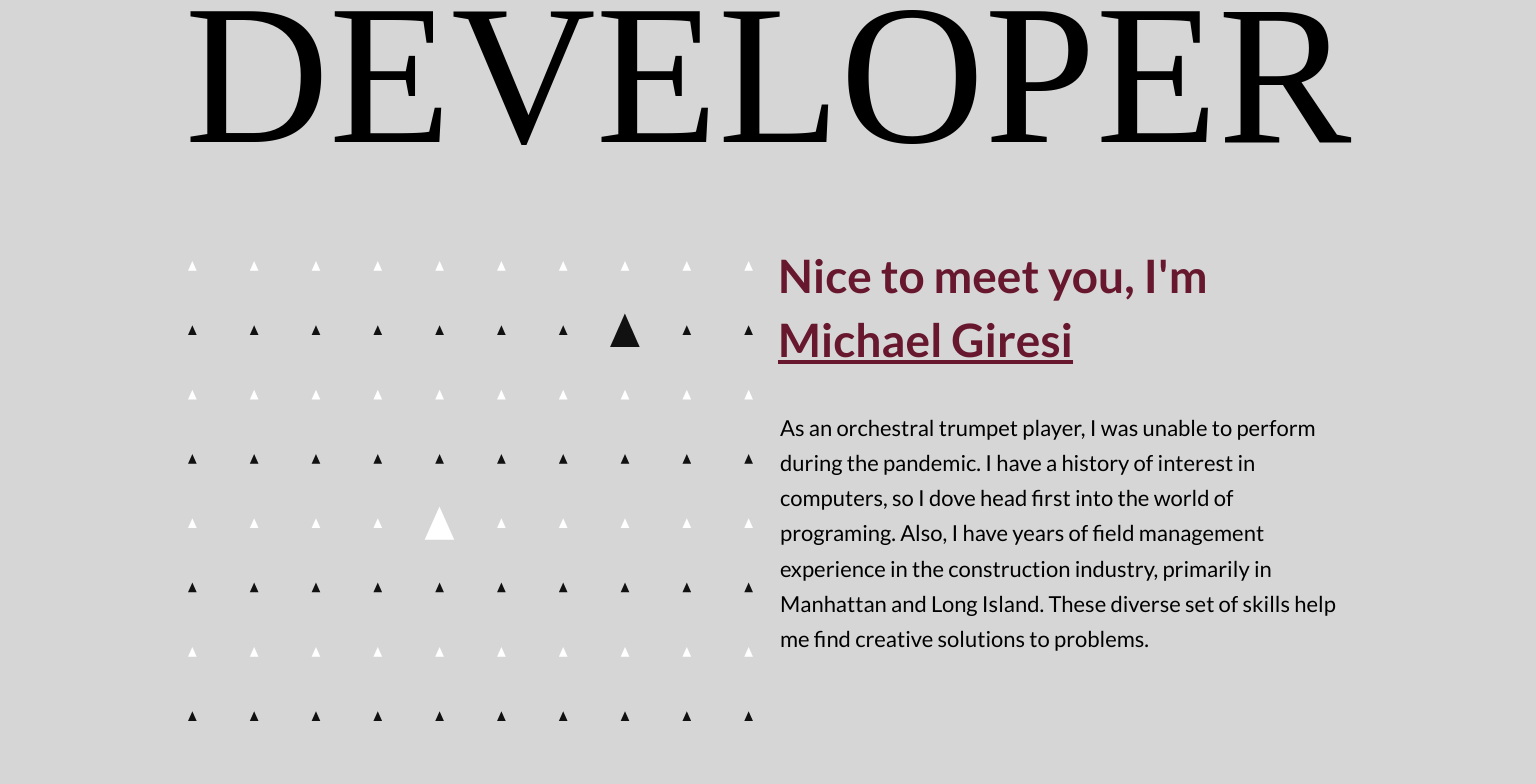
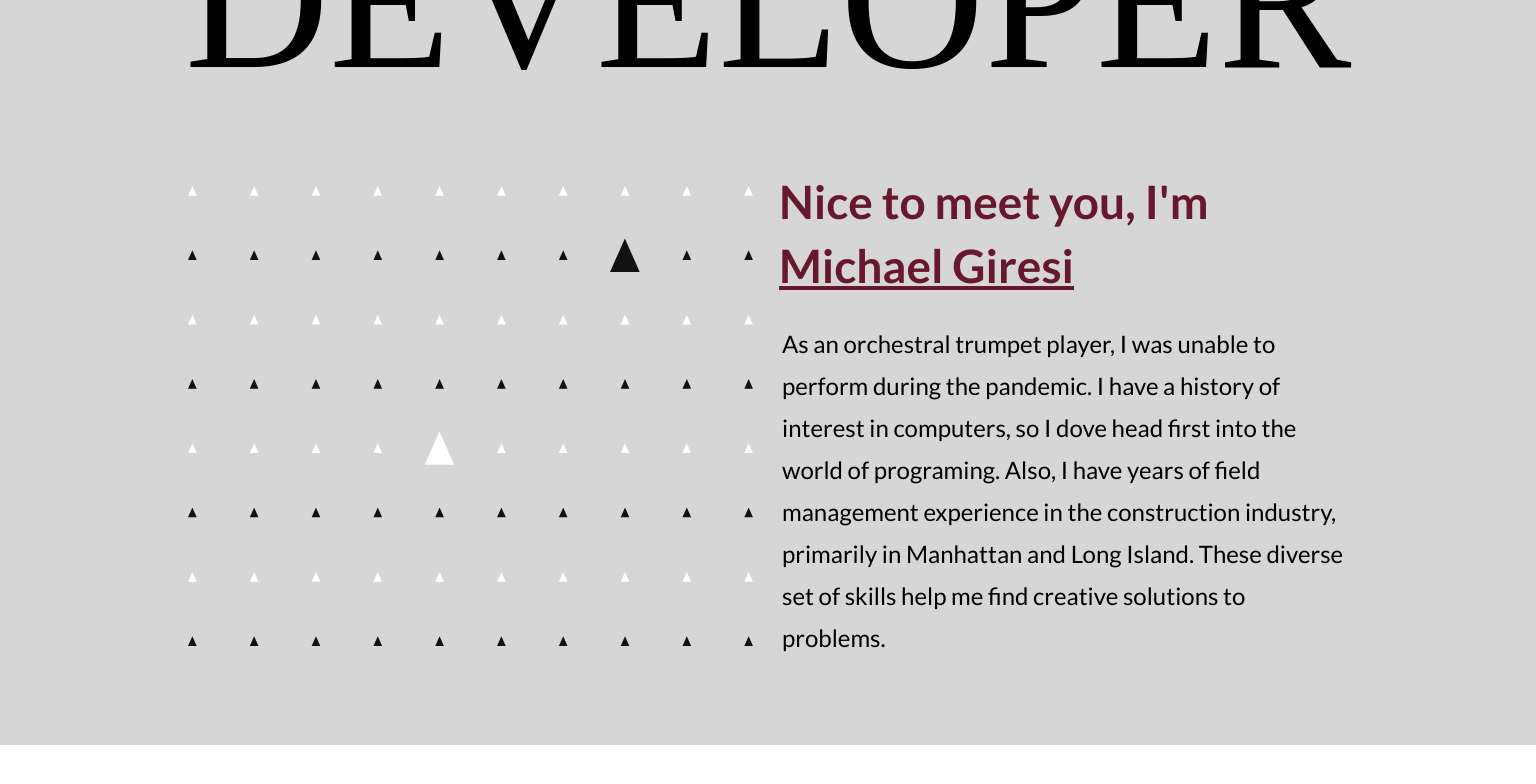
Before and after one commit to MichaelGiresi/Portfolio, a React (Create React App) app: page / in a window 1536 px wide. Shown: the part 240-1024 px from the top of the page. After the commit the page ends 985 px from the top, so only its background shows below. Built offline with nearby package versions, Linux system fonts and the light colour scheme.

Commit message:
hero styles complete

```diff
--- a/src/scss/hero/hero.css
+++ b/src/scss/hero/hero.css
@@ -47,11 +47,10 @@
 .hero_text {
   font-family: "Lato";
   line-height: 1.6;
-  margin-left: 15px;
-  margin-right: 15px;
-  text-align: center;
+  text-align: justify;
   margin-bottom: 30px;
   font-size: 12px;
+  width: 278px;
 }
 
 .hero_text-last {
@@ -106,10 +105,11 @@
 }
 @media (min-width: 450px) {
   .hero_triangles {
-    width: 400px;
+    width: 405px;
   }
   .hero_text {
     font-size: 14px;
+    width: 405px;
   }
   .hero_text_heading {
     font-size: 30px;
@@ -155,13 +155,15 @@
     margin-top: 5px;
     margin-left: 24px;
     text-align: left;
+    width: auto;
+    line-height: 1.591;
   }
   .hero_text_heading {
     font-size: 32px;
     text-align: left;
     line-height: 1.3;
     width: auto;
-    margin-top: -9px;
+    margin-top: -10px;
     margin-left: 23px;
   }
 }
@@ -182,9 +184,11 @@
     width: auto;
     font-size: 14px;
     margin-top: 18px;
+    line-height: 1.5;
   }
   .hero_text_heading {
     margin-left: 5px;
+    margin-top: -10px;
   }
   .hero_developer {
     font-size: 100px;
@@ -203,6 +207,7 @@
   }
   .hero_text {
     margin-top: 13px;
+    line-height: 1.499;
   }
   .hero_text_heading {
     font-size: 34px;
@@ -239,9 +244,10 @@
   }
   .hero_text {
     text-align: left;
-    font-size: 15px;
-    margin-top: 17px;
+    font-size: 16px;
+    margin-top: 4.8px;
     margin-left: -3px;
+    line-height: 1.5;
   }
   .hero_text_heading {
     font-size: 36px;
@@ -278,10 +284,12 @@
     font-size: 18px;
     text-align: left;
     margin-left: 2px;
+    line-height: 1.592;
   }
   .hero_text_heading {
     font-size: 37px;
     margin-left: 1px;
+    margin-top: -2px;
   }
   .hero_developer {
     font-size: 145px;
@@ -298,8 +306,9 @@
     width: 927px;
   }
   .hero_text {
-    font-size: 19px;
+    font-size: 20px;
     margin-left: -41px;
+    line-height: 1.643;
   }
   .hero_text_heading {
     font-size: 38px;
@@ -325,11 +334,13 @@
   }
   .hero_text {
     margin-left: -9px;
+    font-size: 22px;
+    line-height: 1.688;
   }
   .hero_text_heading {
     font-size: 39px;
     margin-left: -10px;
-    margin-top: -3px;
+    margin-top: -2px;
   }
   .hero_developer {
     font-size: 175px;
@@ -351,11 +362,12 @@
   .hero_text {
     font-size: 22px;
     margin-left: -8px;
+    line-height: 1.682;
   }
   .hero_text_heading {
     font-size: 50px;
     text-align: left;
-    margin-top: -5px;
+    margin-top: -6px;
   }
   .hero_developer {
     font-size: 185px;
@@ -374,12 +386,18 @@
   .hero_triangles_text {
     width: 1160px;
   }
+  .hero_text {
+    line-height: 1.75;
+    font-size: 24px;
+    margin-left: -6px;
+  }
   .hero_text_heading {
     font-size: 46px;
     width: 600px;
     text-align: left;
     line-height: 1.4;
-    margin-top: -7px;
+    margin-top: -6.5px;
+    margin-left: -9px;
   }
   .hero_developer {
     font-size: 200px;
--- a/src/scss/hero/hero.scss
+++ b/src/scss/hero/hero.scss
@@ -49,11 +49,12 @@
 .hero_text {
     font-family: 'Lato';
     line-height: 1.6;
-    margin-left: 15px;
-    margin-right: 15px;
-    text-align: center;
+    // margin-left: 15px;
+    // margin-right: 15px;
+    text-align: justify;
     margin-bottom: 30px;
     font-size: 12px;
+    width: 278px;
 }
 
 .hero_text-last {
@@ -113,11 +114,12 @@
 
 @media (min-width: 450px) {
     .hero_triangles{
-        width: 400px;
+        width: 405px;
     }
 
     .hero_text {
         font-size: 14px;
+        width: 405px;
     }
 
     .hero_text_heading {
@@ -173,6 +175,8 @@
         margin-top: 5px;
         margin-left: 24px;
         text-align: left;
+        width: auto;
+        line-height: 1.591;
     }
 
     .hero_text_heading {
@@ -180,7 +184,7 @@
         text-align: left;
         line-height: 1.3;
         width: auto;
-        margin-top: -9px;
+        margin-top: -10px;
         margin-left: 23px;
     }
 }
@@ -205,10 +209,13 @@
         width: auto;
         font-size: 14px;
         margin-top: 18px;
+        line-height: 1.5;
     }
 
     .hero_text_heading {
         margin-left: 5px;
+        margin-top: -10px;
+
     }
 
     .hero_developer {
@@ -232,6 +239,7 @@
 
     .hero_text {
         margin-top: 13px;
+        line-height: 1.499;
     }
 
     .hero_text_heading {
@@ -277,9 +285,10 @@
 
     .hero_text {
         text-align: left;
-        font-size: 15px;
-        margin-top: 17px;
+        font-size: 16px;
+        margin-top: 4.8px;
         margin-left: -3px;
+        line-height: 1.5;
     }
 
     .hero_text_heading {
@@ -325,11 +334,13 @@
         font-size: 18px;
         text-align: left;
         margin-left: 2px;
+        line-height: 1.592;
     }
 
     .hero_text_heading {
         font-size: 37px;
         margin-left: 1px;
+        margin-top: -2px;
     }
 
     .hero_developer {
@@ -352,8 +363,9 @@
 
     .hero_text {
     // width:450px;
-    font-size: 19px;
+    font-size: 20px;
     margin-left: -41px;
+    line-height: 1.643;
     }
 
     .hero_text_heading {
@@ -386,12 +398,14 @@
 
     .hero_text {
         margin-left: -9px;
+        font-size: 22px;
+        line-height: 1.688;
     }
 
     .hero_text_heading {
         font-size: 39px;
         margin-left: -10px;
-        margin-top: -3px;
+        margin-top: -2px;
     }
 
     .hero_developer {
@@ -419,12 +433,13 @@
     .hero_text {
         font-size: 22px;
         margin-left: -8px;
+        line-height: 1.682;
     }
 
     .hero_text_heading {
         font-size: 50px;
         text-align: left;
-        margin-top: -5px;
+        margin-top: -6px;
     }
 
     .hero_developer {
@@ -449,12 +464,19 @@
         width:1160px
     }
 
+    .hero_text {
+        line-height: 1.75;
+        font-size: 24px;
+        margin-left: -6px;
+    }
+
     .hero_text_heading {
         font-size: 46px;
         width: 600px;
         text-align: left;
         line-height: 1.4;
-        margin-top: -7px;
+        margin-top: -6.5px;
+        margin-left: -9px;
     }
 
     .hero_developer {
--- a/src/scss/nav/nav.css
+++ b/src/scss/nav/nav.css
@@ -33,11 +33,6 @@
   max-width: 1600px;
   margin-bottom: 5vh;
 }
-@media (min-width: 1400px) {
-  .nav_separator {
-    margin-bottom: 115px;
-  }
-}
 
 .monogram {
   width: 44px;
--- a/src/scss/nav/nav.scss
+++ b/src/scss/nav/nav.scss
@@ -32,9 +32,6 @@
         margin-right: auto;
         max-width: 1600px;
         margin-bottom: 5vh;
-        @media (min-width:1400px) {
-            margin-bottom: 115px;
-        }
     }
 
     .monogram {
```
Also changed, not shown: 2 other files (tests, documents, lock files or other folders).
